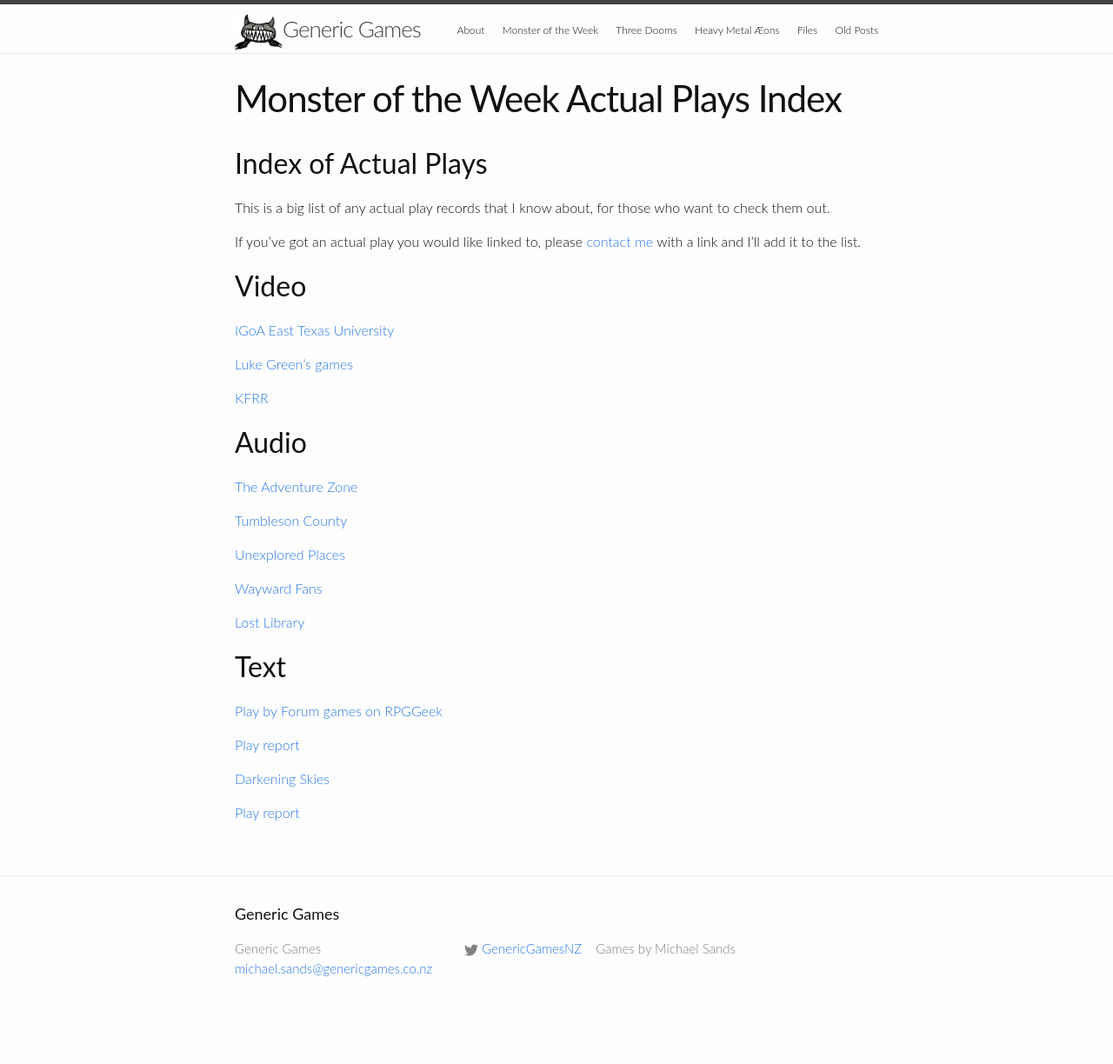
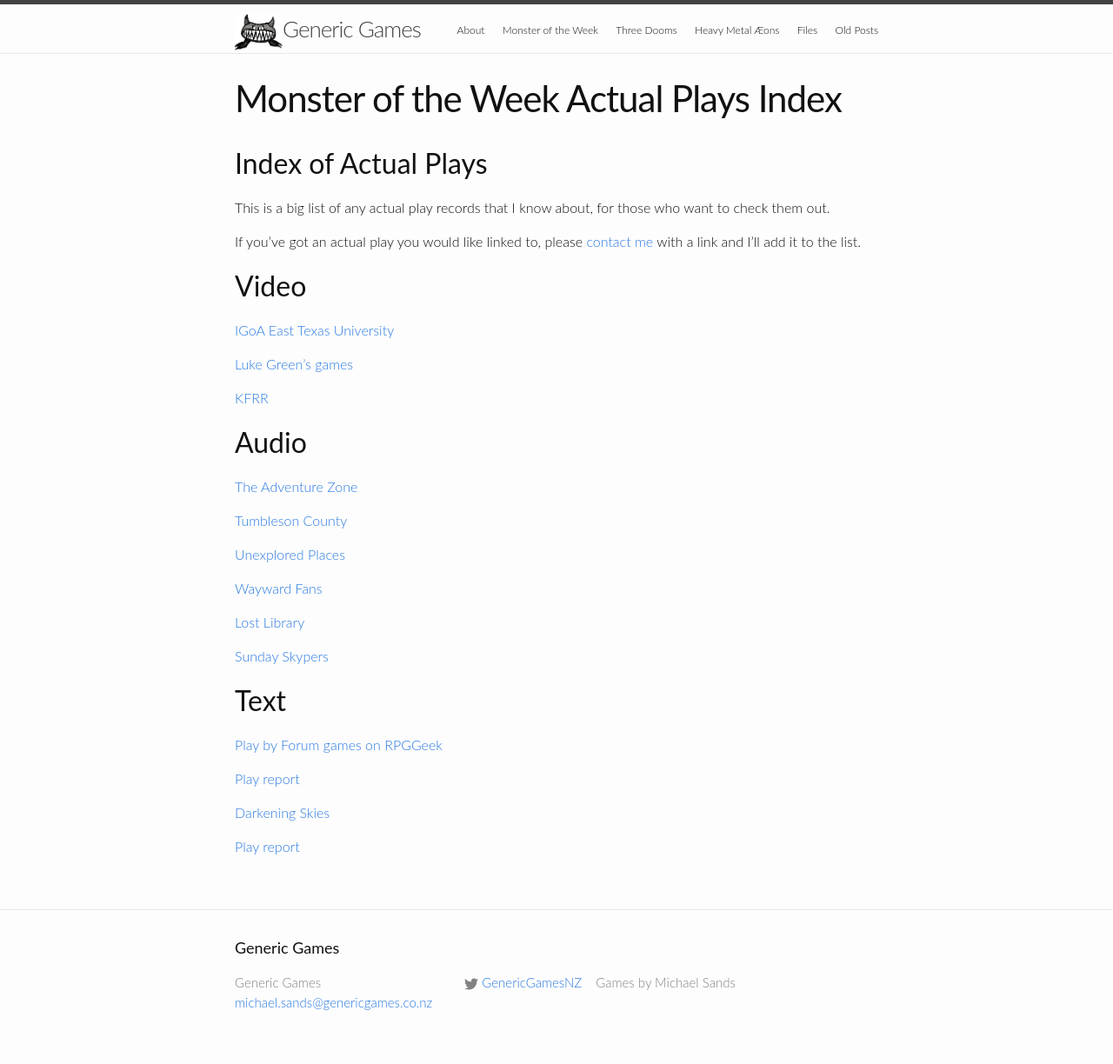
Before and after one commit to michael-sands/generic_games_site, a Jekyll site: the page built from motw_actual_plays.md, in a window 1280 px wide. Shown: the whole page at 87% size. Built offline with Jekyll 4.4.1, drawn with Linux system fonts in a browser that asks for light colours; before the commit the page ends 1185 px from its top, so only the background shows below that.

Commit message:
add another podcast

```diff
--- a/motw_actual_plays.md
+++ b/motw_actual_plays.md
@@ -29,6 +29,8 @@
 
 [Lost Library](https://itunes.apple.com/us/podcast/the-lost-library/id1358744382)
 
+[Sunday Skypers](http://sunday-skypers.podbean.com/category/monster-of-the-week/)
+
 Text
 ----
 [Play by Forum games on RPGGeek](https://rpggeek.com/forum/1208385/monster-week/play-forum)
```
